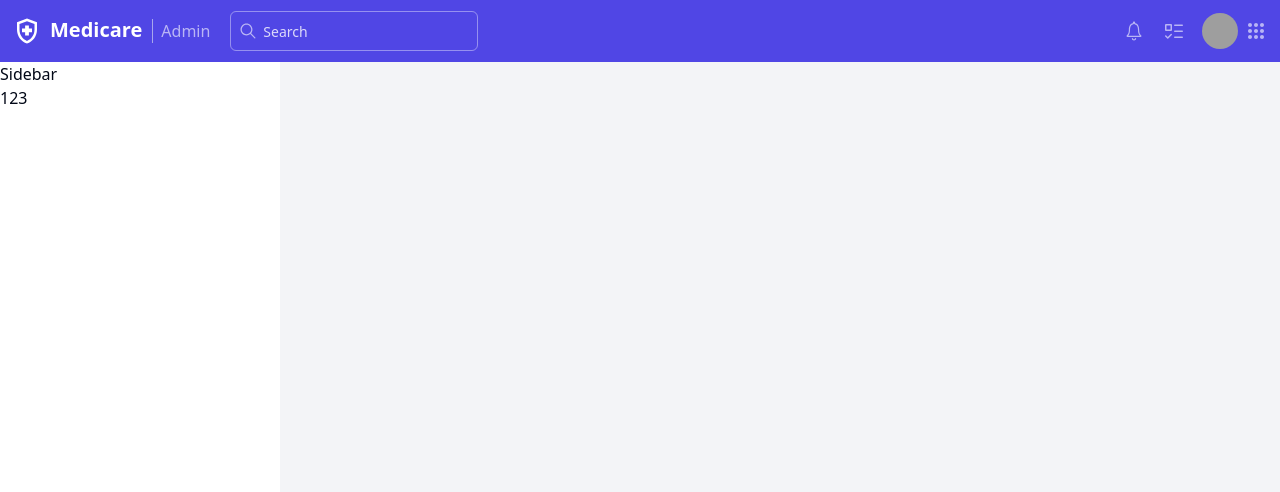
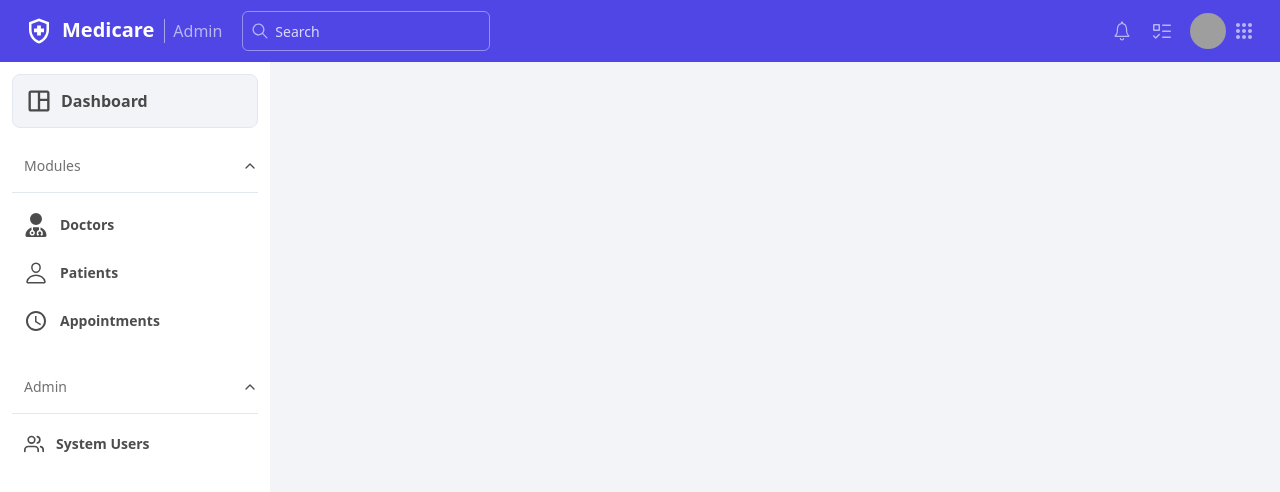
Before and after one commit to Pavan-Silva/hospital-frontend, a React (Vite) app: page / in a window 1280 px wide. Shown: the top 492 px of the page. Built offline with nearby package versions, Linux system fonts and the light colour scheme; grey boxes are pictures that could not be loaded.

Commit message:
build - implemented basic functions of sidebar

```diff
--- a/src/components/global/Navbar.tsx
+++ b/src/components/global/Navbar.tsx
@@ -20,7 +20,7 @@ import Searchbox from "./Searchbox";
 
 const Navbar = () => {
   return (
-    <div className="w-full bg-purple text-white text-opacity-60 h-[62px] p-3 flex items-center gap-2">
+    <div className="w-full bg-purple text-white text-opacity-60 h-[62px] py-3 px-6 flex items-center gap-2">
       <div className="flex gap-2 pointer-events-none">
         <MdOutlineHealthAndSafety className="text-3xl text-white" />
         <span className="font-semibold text-xl text-white">Medicare</span>
--- a/src/components/global/Sidebar.tsx
+++ b/src/components/global/Sidebar.tsx
@@ -1,8 +1,83 @@
+import { Link } from "react-router-dom";
+import { MdOutlineSpaceDashboard } from "react-icons/md";
+import { IoPersonOutline } from "react-icons/io5";
+import { MdOutlineSchedule } from "react-icons/md";
+import { FiUsers } from "react-icons/fi";
+import { FaUserDoctor } from "react-icons/fa6";
+import { ReactElement } from "react";
+import {
+  Accordion,
+  AccordionContent,
+  AccordionItem,
+  AccordionTrigger,
+} from "../ui/accordion";
+
+const sidebarItems = [
+  {
+    title: "Doctors",
+    icon: <FaUserDoctor className="size-6" />,
+  },
+
+  {
+    title: "Patients",
+    icon: <IoPersonOutline className="size-6" />,
+  },
+
+  {
+    title: "Appointments",
+    icon: <MdOutlineSchedule className="size-6" />,
+  },
+] as { title: string; icon: ReactElement }[];
+
 const Sidebar = () => {
   return (
-    <div className="bg-white h-full w-[280px]">
-      Sidebar
-      <div>123</div>
+    <div className="bg-white h-full w-[270px] p-3 text-black text-opacity-70 font-semibold">
+      <Link
+        to="/dashboard"
+        className="flex items-center w-full justify-start text-[1em] gap-2 p-3 rounded-lg bg-light_gray border hover:bg-purple hover:text-white"
+      >
+        <MdOutlineSpaceDashboard className="size-7" />
+        <span>Dashboard</span>
+      </Link>
+
+      <Accordion type="multiple" className="w-full" defaultValue={["modules"]}>
+        <AccordionItem value="modules" className="mt-3 border-none">
+          <AccordionTrigger className="border-b">
+            <span className="text-sm opacity-80 ml-3">Modules</span>
+          </AccordionTrigger>
+
+          <AccordionContent className="pt-2">
+            {sidebarItems.map((item) => (
+              <Link
+                to={`/${item.title.toLowerCase()}`}
+                key={item.title}
+                className="flex items-center w-full justify-start text-[1em] gap-3 p-3 rounded-lg hover:bg-light_gray hover:text-purple"
+              >
+                {item.icon}
+                <span>{item.title}</span>
+              </Link>
+            ))}
+          </AccordionContent>
+        </AccordionItem>
+      </Accordion>
+
+      <Accordion type="multiple" className="w-full" defaultValue={["admin"]}>
+        <AccordionItem value="admin" className="border-none">
+          <AccordionTrigger className="border-b">
+            <span className="ml-3 text-sm opacity-80">Admin</span>
+          </AccordionTrigger>
+
+          <AccordionContent className="pt-2">
+            <Link
+              to="/users"
+              className="flex items-center w-full justify-start text-[1em] gap-3 p-3 rounded-lg hover:bg-light_gray hover:text-purple"
+            >
+              <FiUsers className="size-5" />
+              <span>System Users</span>
+            </Link>
+          </AccordionContent>
+        </AccordionItem>
+      </Accordion>
     </div>
   );
 };
```
